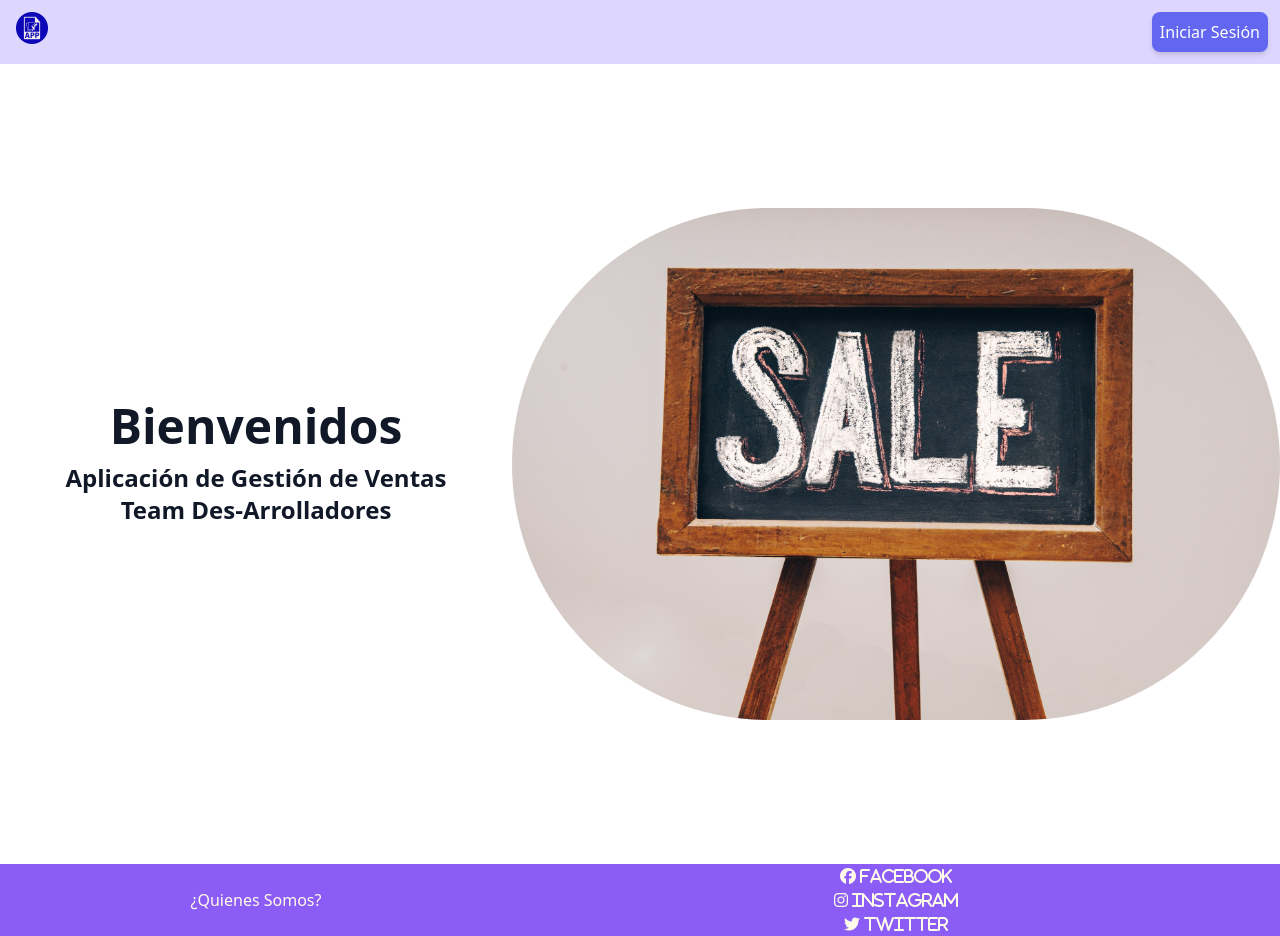
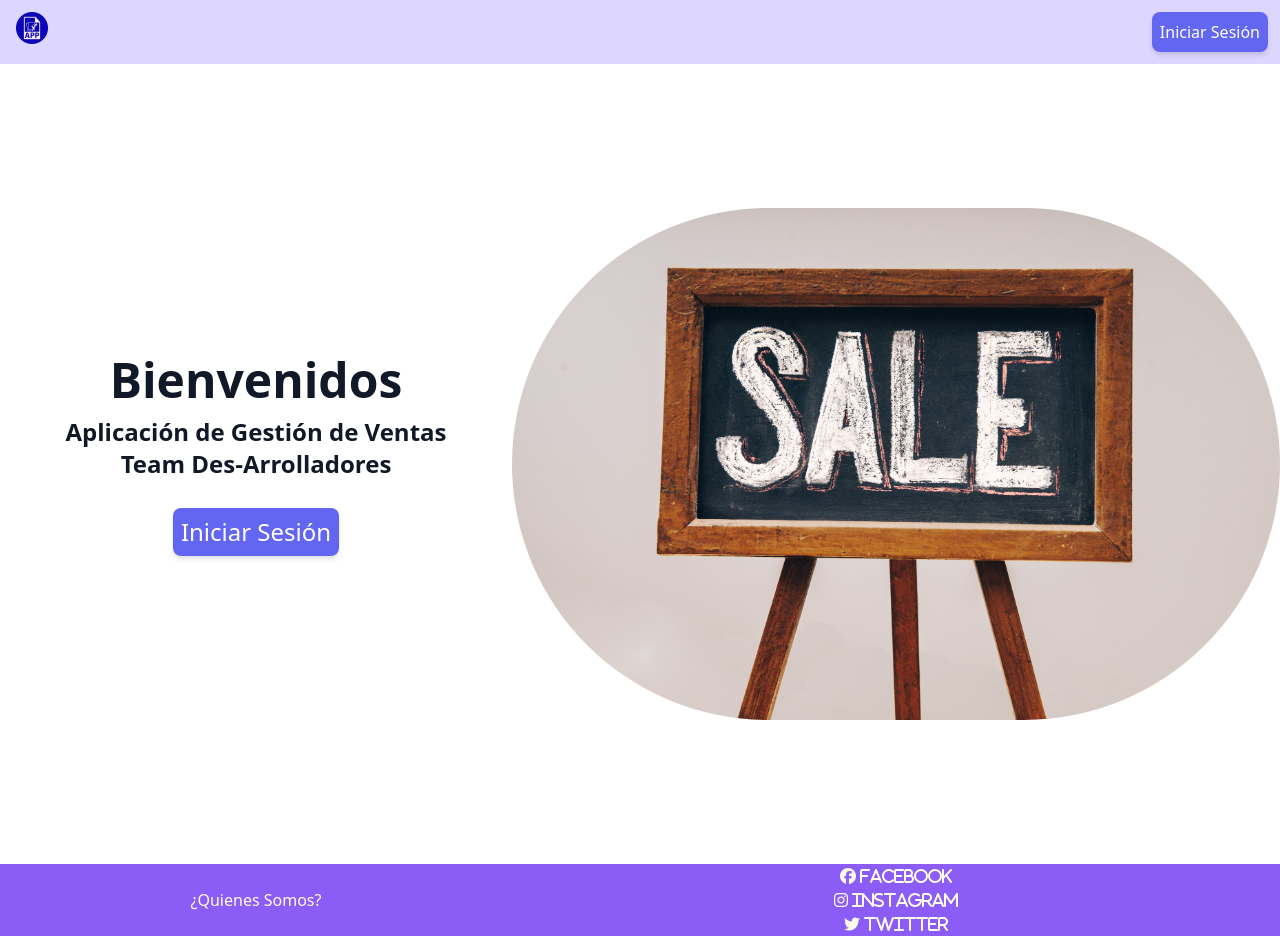
Before and after one commit to jmarti1a2/Project, a React (Create React App) app: page / in a window 1280 px wide. Built offline with nearby package versions, Linux system fonts and the light colour scheme.

Commit message:
Agregue Boton de inicio en otra posición para la pantalla de index

```diff
--- a/src/components/Footer.jsx
+++ b/src/components/Footer.jsx
@@ -2,6 +2,7 @@ import React from 'react'
 
 
 const Footer = () => {
+
     return <div className='bg-purple-500 w-full'>
     <div className="text-center flex flex-row md:flex justify-between">
         <div className=" w-2/5 flex flex-col justify-center text-center text-yellow-50">
--- a/src/pages/Index.jsx
+++ b/src/pages/Index.jsx
@@ -1,7 +1,10 @@
 import React from 'react'
 import imagenFondo2 from 'media/imagenFondo2.jpg';
+import { useAuth0 } from "@auth0/auth0-react";
+
 
 function Index() {
+    const { loginWithRedirect } = useAuth0();
     return <div className="h-full">
         <div className='flex flex-row h-full justify-center'>
             <div className="bg-white w-2/5 flex flex-col justify-center text-center" >
@@ -15,6 +18,15 @@ function Index() {
                     <br />
                     Team Des-Arrolladores
                     </div>
+
+                    <div className="pd-4 m-5">
+                    <button
+                    onClick={() => loginWithRedirect()}
+                    className='bg-indigo-500 my-2 p-2 text-2xl text-white rounded-lg shadow-md hover:bg-indigo-800 font-medium '>
+                        Iniciar Sesión
+                    </button>
+                </div>
+
                 </div>
 
             </div>
```
